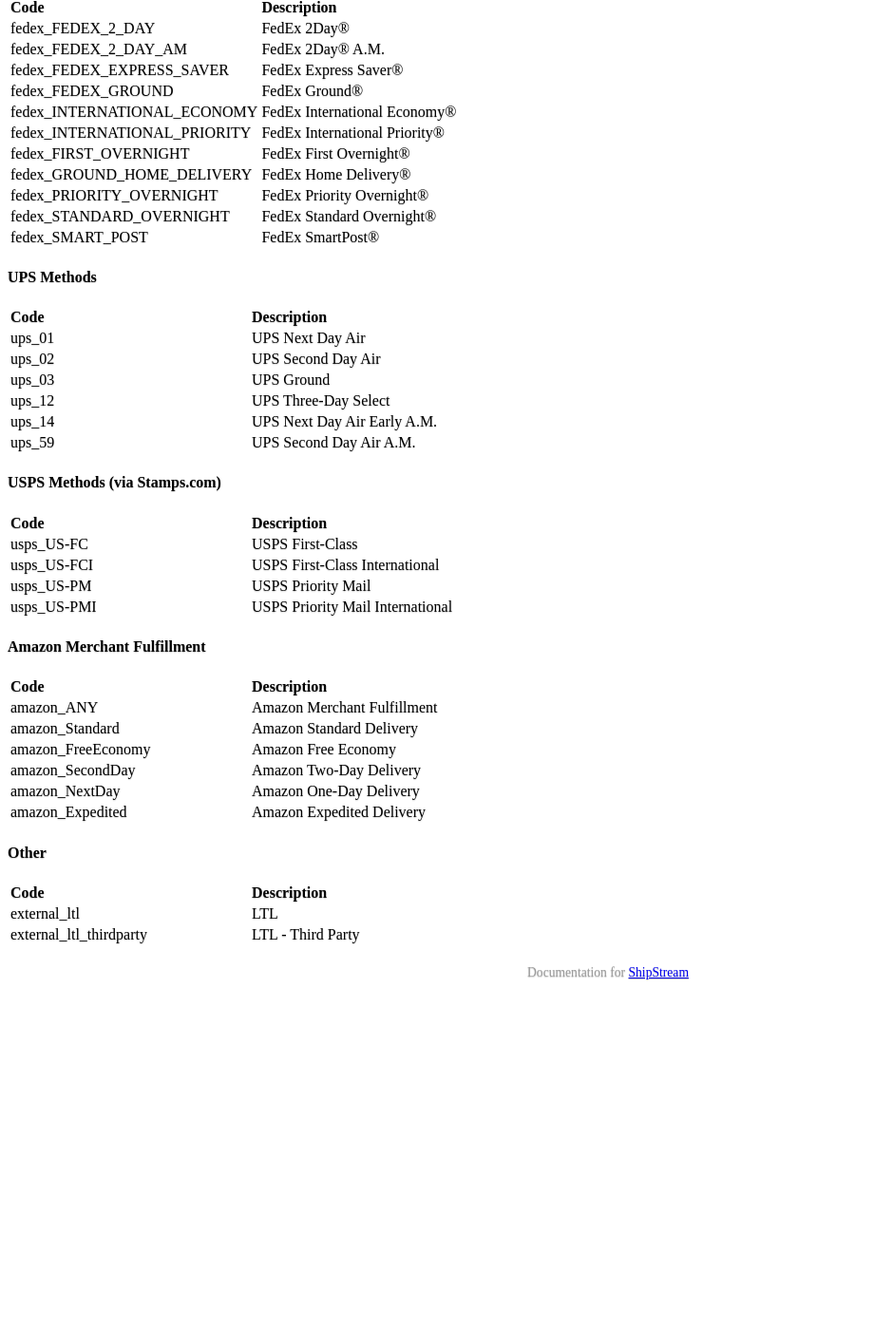
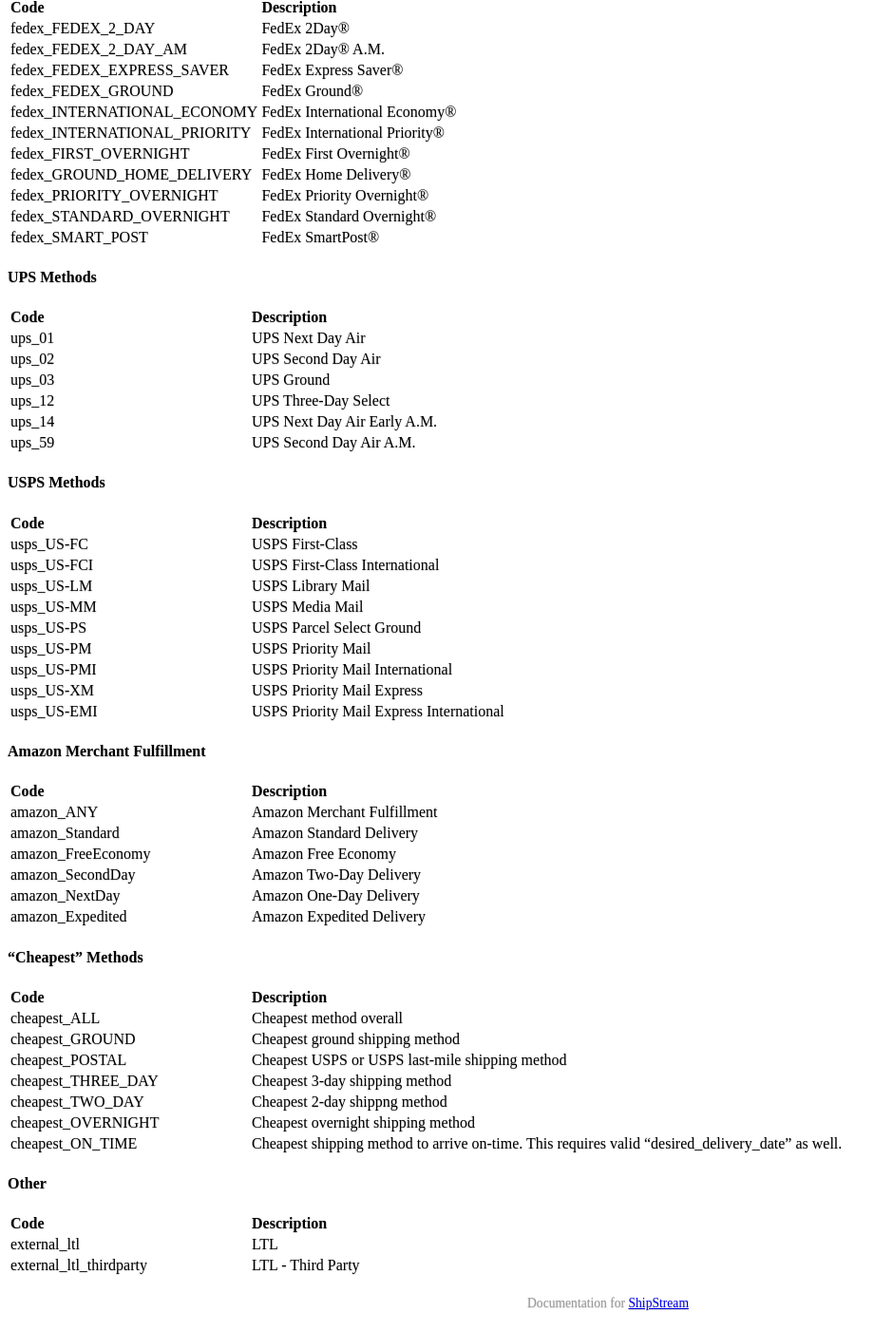
Before and after one commit to ShipStream/shipstream.github.io, a Jekyll site: the page built from _posts/2014-07-25-shipping-methods.md, in a window 1280 px wide and 1400 px high, scrolled down 717 px. Shown: the whole window at 95% size, without its empty margins (0-940 px from the left). Built offline with Jekyll 4.4.1, drawn with Linux system fonts in a browser that asks for light colours; a style sheet for code colours, icons or effects is not loaded; before the commit the page ends 1769 px from its top, so only the background shows below that.

Commit message:
Updated shipping method list and added cheapest methods. (#5)

```diff
--- a/_posts/2014-07-25-shipping-methods.md
+++ b/_posts/2014-07-25-shipping-methods.md
@@ -36,22 +36,19 @@ The following shipping methods are supported by the API where a "shipping_method
 | ups_14 | UPS Next Day Air Early A.M. |
 | ups_59 | UPS Second Day Air A.M. |
 
-#### USPS Methods (via Stamps.com)
+#### USPS Methods
 
 | Code | Description |
 |:-----|:-------------|
 | usps_US-FC | USPS First-Class |
 | usps_US-FCI | USPS First-Class International |
-| usps_US-PM | USPS Priority Mail |
-| usps_US-PMI | USPS Priority Mail International |
-
-<!--
-| usps_US-XM | USPS Priority Mail Express |
-| usps_US-EMI | USPS Priority Mail Express International |
 | usps_US-LM | USPS Library Mail |
 | usps_US-MM | USPS Media Mail |
 | usps_US-PS | USPS Parcel Select Ground |
--->
+| usps_US-PM | USPS Priority Mail |
+| usps_US-PMI | USPS Priority Mail International |
+| usps_US-XM | USPS Priority Mail Express |
+| usps_US-EMI | USPS Priority Mail Express International |
 
 #### Amazon Merchant Fulfillment
 
@@ -64,6 +61,18 @@ The following shipping methods are supported by the API where a "shipping_method
 | amazon_NextDay | Amazon One-Day Delivery |
 | amazon_Expedited | Amazon Expedited Delivery |
 
+#### "Cheapest" Methods
+
+| Code | Description |
+|:-----|:-------------|
+| cheapest_ALL | Cheapest method overall |
+| cheapest_GROUND | Cheapest ground shipping method |
+| cheapest_POSTAL | Cheapest USPS or USPS last-mile shipping method |
+| cheapest_THREE_DAY | Cheapest 3-day shipping method |
+| cheapest_TWO_DAY | Cheapest 2-day shippng method |
+| cheapest_OVERNIGHT | Cheapest overnight shipping method |
+| cheapest_ON_TIME | Cheapest shipping method to arrive on-time. This requires valid "desired_delivery_date" as well.
+
 #### Other
 
 | Code | Description |
```
